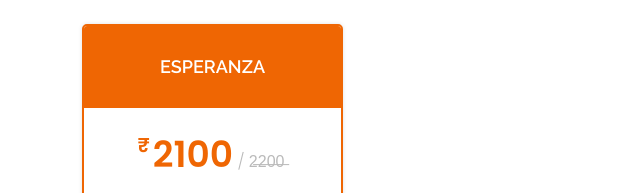
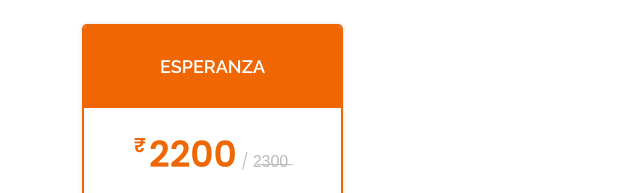
Before and after one commit to malasiashmit/TDR, a plain HTML site: page index.html in a window 1280 px wide. Shown: the part 2380-2573 px from the top of the page, 0-640 px from the left. Drawn offline with nearby package versions, Linux system fonts and the light colour scheme.

Commit message:
Update index.html

```diff
--- a/index.html
+++ b/index.html
@@ -316,7 +316,7 @@
           <div class="col-lg-3 col-md-6 mt-4 mt-md-0">
             <div class="box featured" data-aos="zoom-in" data-aos-delay="100">
               <h3>ESPERANZA</h3>
-              <h4><sup>₹</sup>2100<span> / 2̶2̶0̶0̶</span></h4>
+              <h4><sup>₹</sup>2200<span> / 2̶3̶0̶0̶</span></h4>
               <ul>
                 <li>FIX PRICE</li>
                 <li>Farmhouse Party</li>
```
